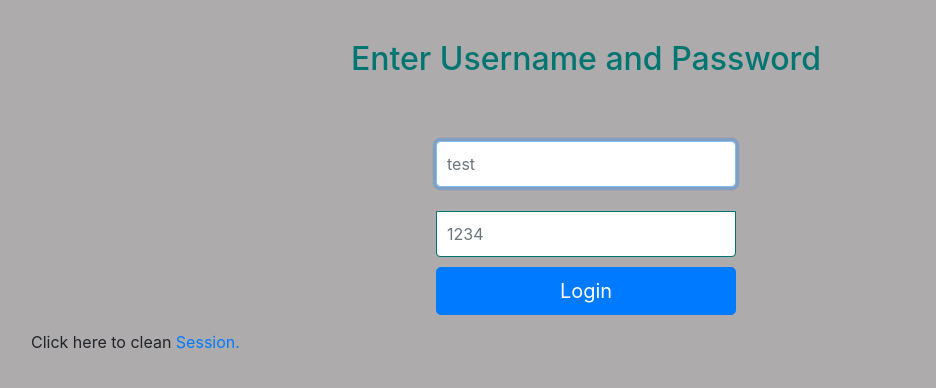
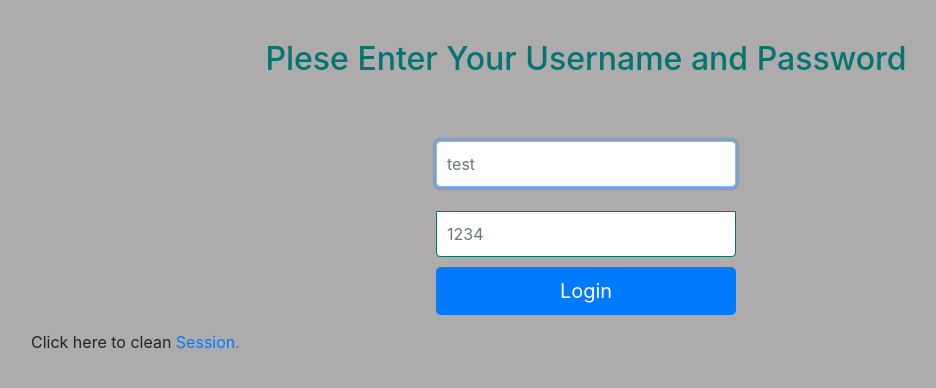
Before and after one commit to psgreddy/firstphp, a PHP site: page / in a window 1280 px wide. Shown: the top 388 px of the page, without its empty margins (54-990 px from the left). Run offline with PHP 8.4, Linux system fonts and the light colour scheme; some libraries are stand-ins or nearby versions.

Commit message:
modified Enter Username and Password text

```diff
--- a/index.php
+++ b/index.php
@@ -75,7 +75,7 @@
 
    <body>
 
-      <h2>Enter Username and Password</h2>
+      <h2>Plese Enter Your Username and Password</h2>
       <div class = "container form-signin">
 
          <?php
```
